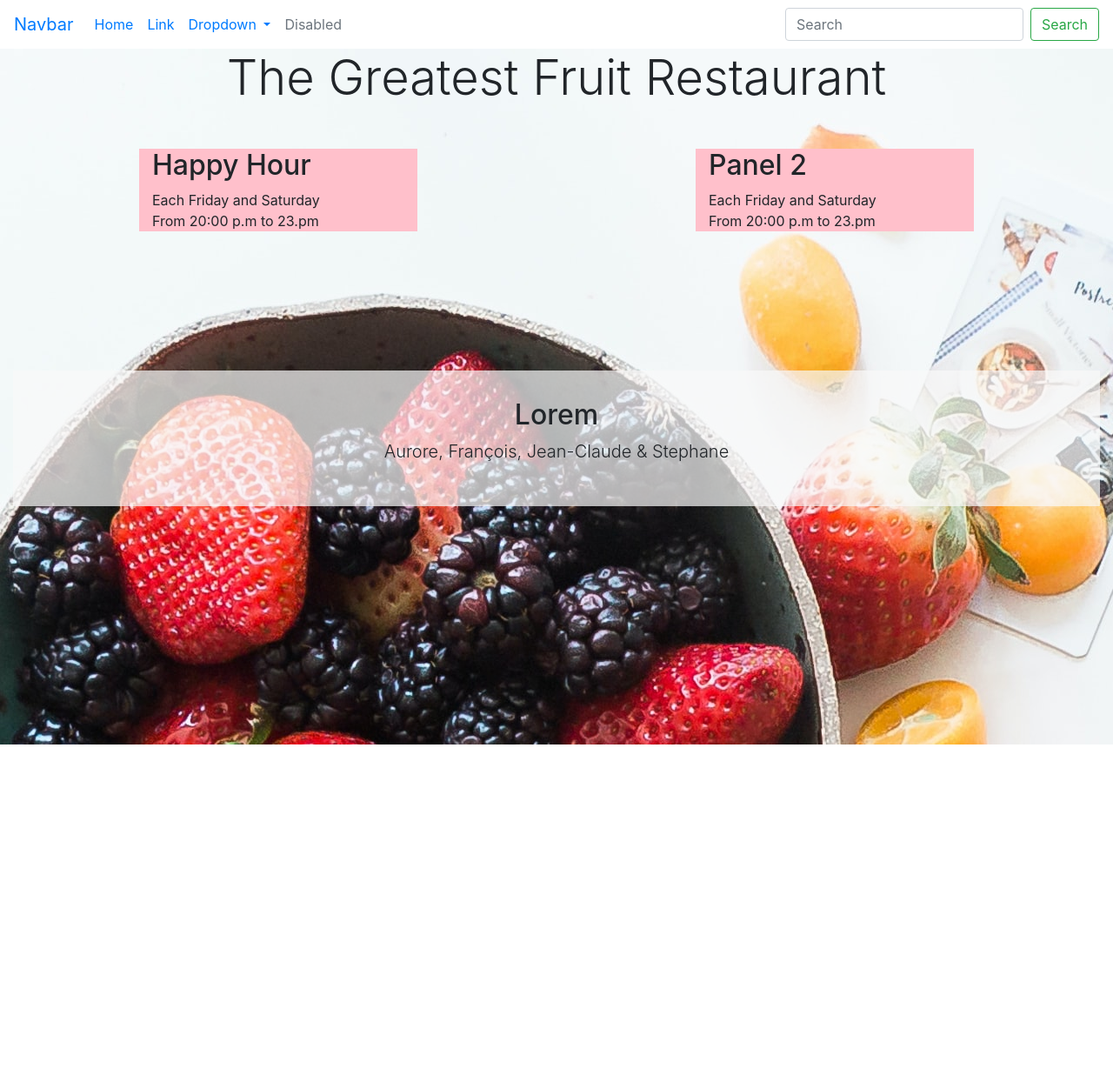
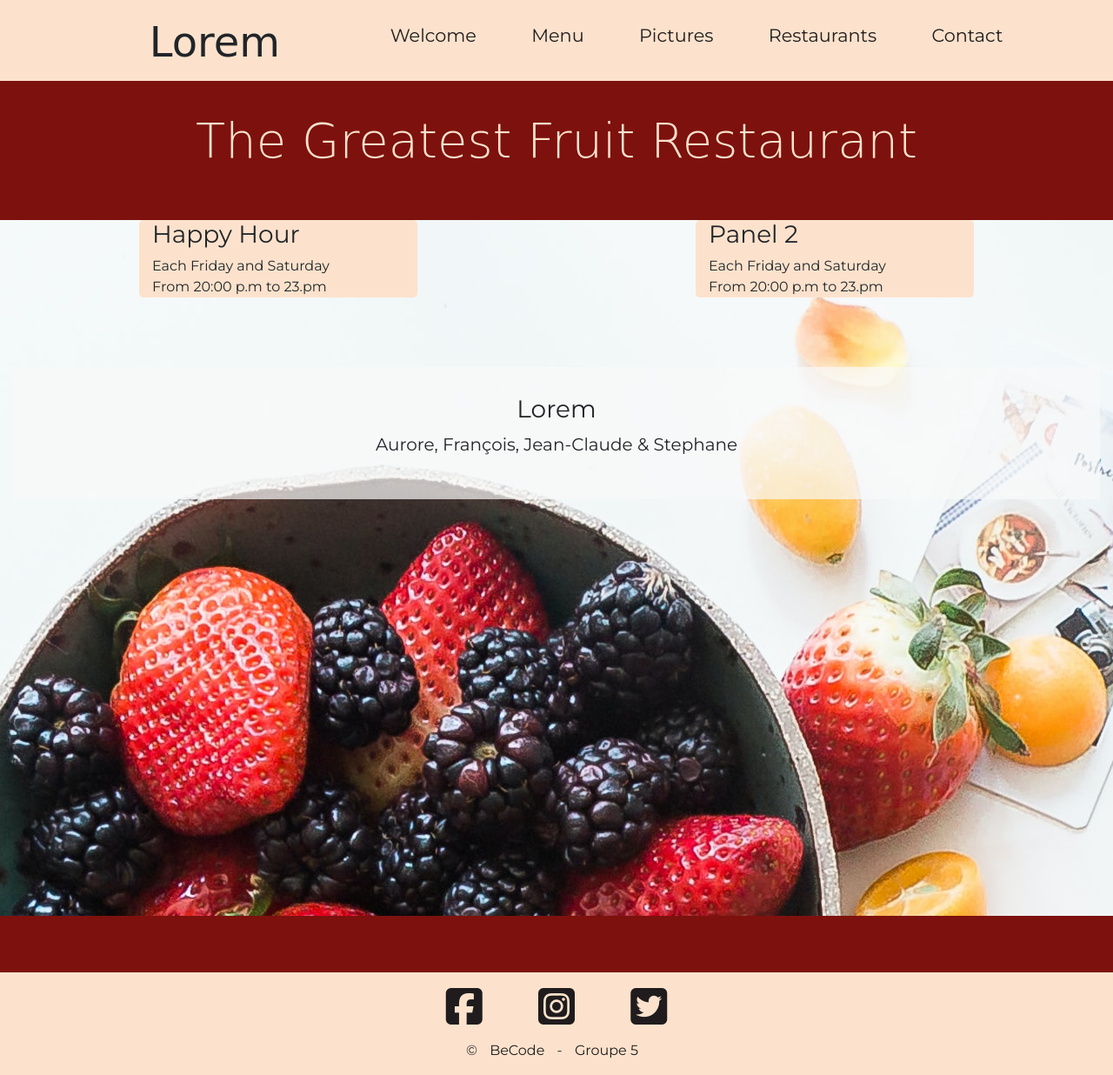
Before and after one commit to jcbrognez/restaurant-css-framework, a plain HTML site: page index.html in a window 1280 px wide. Shown: the whole page at 87% size. Before the commit the page ends 856 px from the top, so only its background shows below. Drawn offline with nearby package versions, Linux system fonts and the light colour scheme; files that its build step writes are made by us from their sources; a web font is replaced by a local one.

Commit message:
last version

```diff
--- /dev/null
+++ b/assets/scss/style.scss
@@ -0,0 +1,19 @@
+    main{
+        width: 90%;
+        margin: 0;
+        background-image: url("../img/original/brooke-lark-08bOYnH_r_E-unsplash.jpg");
+        height: 100vh;
+
+        article{
+            background-color:#FCE2CC;
+            border-radius: 5px;
+        }
+
+        .jumbotron{
+           background-color: rgba(250, 249, 249, 0.7);
+           margin: 10vh 0 0 0;
+           padding: 2em 0;
+
+        }
+
+    }
--- a/assets/scss/styles.scss
+++ b/assets/scss/styles.scss
@@ -1,18 +1,150 @@
-    main{
-        width: 90%;
+$purple : #7D110E;
+$white : #FCE2CC;
+$black : #201C1D;
+
+* {
+    margin: 0;
+    padding: 0;
+    box-sizing: border-box;
+}
+
+body {
+    background-color: $purple;
+    font-family: 'Montserrat', sans-serif;
+}
+
+header {
+    background-color: $white;
+    display: flex;
+    justify-content: space-evenly;
+    align-items: center;
+    padding: 20px 0 15px;
+
+    h1 {
+        font-family: 'Galada', cursive;
+        font-size: 3rem;
+        margin: 0 0 0 6vw;
+    }
+    nav {
+        display: flex;
+        align-items: center;
+
+        a {
+            color: $black;
+            margin: 0 10px;
+
+            &:hover {
+                color: $black;
+            }
+        }
+    }
+    .nav-menu {
+        list-style: none;
+        display: flex;
+        width: 60vw;
+        justify-content: space-around;
+        height: 100%;
+        align-items: center;
+        font-size: 1.3rem;
+    }
+    .list-menu {
+        display: none;
+    }
+}
+h2 {
+    text-align: center;
+    color: $white;
+    font-family: 'Galada', cursive;
+    font-size: 2.5rem;
+    margin: 25px 0 0 0;
+    padding: 10px 0;
+}
+main {
+
+    .list-group-item {
+        background-color: $white;
+        box-shadow: 2px 2px 10px $black;
+    }
+    img {
+        width: 45%;
+        height: auto;
+        border-radius: 5px;
+        box-shadow: 2px 2px 5px $black;
+    }
+    .imgR {
+        float: right;
+        margin-left: 4vw;
+    }
+    .imgL {
+        float: left;
+        margin-right: 4vw;
+    }
+}
+
+footer {
+    bottom: 0;
+    width: 100%;
+    height: 118px;
+    margin-top: 65px;
+    background-color: $white;
+    display: flex;
+    flex-direction: column;
+    align-items: center;
+
+    .social i {
+        margin: 15px 30px 15px 30px;
+        color: $black;
+    }
+    a {
+        color: $black;
+        margin: 0 10px;
+
+        &:hover {
+            color: $black;
+        }
+    }
+
+}
+
+@media (max-width: 768px) {
+    body {
+        overflow-x: hidden;
+    }
+    .nav-menu {
+        opacity: 0;
+        transform: translateX(200%);
+    }
+    header .list-menu {
+        display: block;
+        right: 6vw;
+    }
+    .btn {
+        background-color: $purple;
+        border: none;
+        &:hover {
+            background-color: $black;
+        }
+    }
+    .dropdown-item {
+        margin: 0;
+
+        &:hover {
+        text-decoration: underline;
+        color: $purple;
+        }
+    }
+}
+
+/*@media (min-width: 768px) {
+    section {
+        width: 80vw;
         margin: auto;
-        background-image: url("../img/original/brooke-lark-08bOYnH_r_E-unsplash.jpg");
-        height: 100vh;
+    }
+}
 
-        article{
-            background-color: pink;
-        }
-
-        .jumbotron{
-           background-color: rgba(250, 249, 249, 0.7);
-           margin: 20vh 0 0 0;
-           padding: 2em 0;
-
-        }
-
+@media (min-width: 992px) {
+    section {
+        width: 60vw;
+        margin: auto;
     }
+}*/
--- a/index.html
+++ b/index.html
@@ -6,63 +6,58 @@
     <title>Welcome</title>
     <link rel="stylesheet" href="https://stackpath.bootstrapcdn.com/bootstrap/4.5.0/css/bootstrap.min.css" integrity="sha384-9aIt2nRpC12Uk9gS9baDl411NQApFmC26EwAOH8WgZl5MYYxFfc+NcPb1dKGj7Sk" crossorigin="anonymous">
     <link rel="stylesheet" href="assets/css/styles.css">
+    <link rel="stylesheet" href="assets/css/style.css">
+
+
+    <script src="https://kit.fontawesome.com/e0362e83aa.js" crossorigin="anonymous"></script>
+    <link href="https://fonts.googleapis.com/css2?family=Galada&family=Montserrat&display=swap" rel="stylesheet">
 </head>
 <body>
-    <header>
-        <nav class="navbar navbar-expand-lg navbar-blue bg-blue">
-            <a class="navbar-brand" href="#">Navbar</a>
-            <button class="navbar-toggler" type="button" data-toggle="collapse" data-target="#navbarSupportedContent" aria-controls="navbarSupportedContent" aria-expanded="false" aria-label="Toggle navigation">
-              <span class="navbar-toggler-icon"></span>
+  <header>
+    <h1>Lorem</h1>
+    <nav>
+        <!-- Menu Classique -->
+        <ul class="nav-menu">
+            <li><a href="index.html">Welcome</a></li>
+            <li><a href="menu.html">Menu</a></li>
+            <li><a href="picture1.html">Pictures</a></li>
+            <li><a href="restaurant.html">Restaurants</a></li>
+            <li><a href="contact.html">Contact</a></li>
+        </ul>
+        <!-- Menu Mobile -->
+        <div class="btn-group dropleft list-menu">
+            <button class="btn btn-secondary dropdown-toggle" type="button" id="dropdownMenuButton"
+                data-toggle="dropdown" aria-haspopup="true" aria-expanded="false">
+                <i class="fas fa-bars fa-2x"></i>
             </button>
-
-            <div class="collapse navbar-collapse" id="navbarSupportedContent">
-              <ul class="navbar-nav mr-auto">
-                <li class="nav-item active">
-                  <a class="nav-link" href="#">Home <span class="sr-only">(current)</span></a>
-                </li>
-                <li class="nav-item">
-                  <a class="nav-link" href="#">Link</a>
-                </li>
-                <li class="nav-item dropdown">
-                  <a class="nav-link dropdown-toggle" href="#" id="navbarDropdown" role="button" data-toggle="dropdown" aria-haspopup="true" aria-expanded="false">
-                    Dropdown
-                  </a>
-                  <div class="dropdown-menu" aria-labelledby="navbarDropdown">
-                    <a class="dropdown-item" href="#">Action</a>
-                    <a class="dropdown-item" href="#">Another action</a>
-                    <div class="dropdown-divider"></div>
-                    <a class="dropdown-item" href="#">Something else here</a>
-                  </div>
-                </li>
-                <li class="nav-item">
-                  <a class="nav-link disabled" href="#" tabindex="-1" aria-disabled="true">Disabled</a>
-                </li>
-              </ul>
-              <form class="form-inline my-2 my-lg-0">
-                <input class="form-control mr-sm-2" type="search" placeholder="Search" aria-label="Search">
-                <button class="btn btn-outline-success my-2 my-sm-0" type="submit">Search</button>
-              </form>
-            </div>
-          </nav>
-    </header>
+            <ul class="dropdown-menu" aria-labelledby="dropdownMenuButton">
+                <li><a class="dropdown-item" href="index.html">Welcome</a></li>
+                <li><a class="dropdown-item" href="menu.html">Menu</a></li>
+                <li><a class="dropdown-item" href="picture1.html">Pictures</a></li>
+                <li><a class="dropdown-item" href="restaurant.html">Restaurants</a></li>
+                <li><a class="dropdown-item" href="contact.html">Contact</a></li>
+            </ul>
+        </div>
+    </nav>
+</header>
+<section class="titre container text-center">
+  <h2 class="display-4"> The Greatest Fruit Restaurant</h2>
+</section>
 
     <main class="container-fluid">
-      <section class="titre container text-center">
-            <h1 class="display-4"> The Greatest Fruit Restaurant</h1>
-      </section>
 
       <section class="panel row justify-content-around mt-5">
 
 
         <article class="panel1 col-4 col-md-4 col-lg-3">
-          <h2> Happy Hour</h2>
+          <h3> Happy Hour</h3>
           <div class="panel panel-default">
             <div class="panel-body">Each Friday and Saturday <br> From 20:00 p.m to 23.pm</div>
           </div>
         </article>
 
         <article class="panel2 col-4 col-md-4 col-lg-3">
-            <h2>Panel 2</h2>
+            <h3>Panel 2</h3>
             <div class="panel panel-default">
               <div class="panel-body">Each Friday and Saturday <br> From 20:00 p.m to 23.pm</div>
             </div>
@@ -73,12 +68,21 @@
         <section class="jumbotron jumbotron-fluid " >
           <div class="texte container text-center ">
 
-            <h2 class="display-6">Lorem</h2>
+            <h3 class="display-6">Lorem</h3>
             <p class="lead">Aurore, François, Jean-Claude & Stephane</p>
           </div>
         </section>
 
     </main>
+    <footer>
+      <div class="social">
+          <i class="fab fa-facebook-square fa-3x"></i>
+          <i class="fab fa-instagram-square fa-3x"></i>
+          <i class="fab fa-twitter-square fa-3x"></i>
+      </div>
+      <p>&copy; <a href="https://becode.org/">BeCode</a> -
+          <a href="https://github.com/riizbae/restaurant-css-framework">Groupe 5</a></p>
+  </footer>
     <script src="https://code.jquery.com/jquery-3.5.1.slim.min.js" integrity="sha384-DfXdz2htPH0lsSSs5nCTpuj/zy4C+OGpamoFVy38MVBnE+IbbVYUew+OrCXaRkfj" crossorigin="anonymous"></script>
     <script src="https://cdn.jsdelivr.net/npm/popper.js@1.16.0/dist/umd/popper.min.js" integrity="sha384-Q6E9RHvbIyZFJoft+2mJbHaEWldlvI9IOYy5n3zV9zzTtmI3UksdQRVvoxMfooAo" crossorigin="anonymous"></script>
     <script src="https://stackpath.bootstrapcdn.com/bootstrap/4.5.0/js/bootstrap.min.js" integrity="sha384-OgVRvuATP1z7JjHLkuOU7Xw704+h835Lr+6QL9UvYjZE3Ipu6Tp75j7Bh/kR0JKI" crossorigin="anonymous"></script>
```
Also changed, not shown: assets/css/style.css (added), assets/css/styles.css (added), 2 other files.
